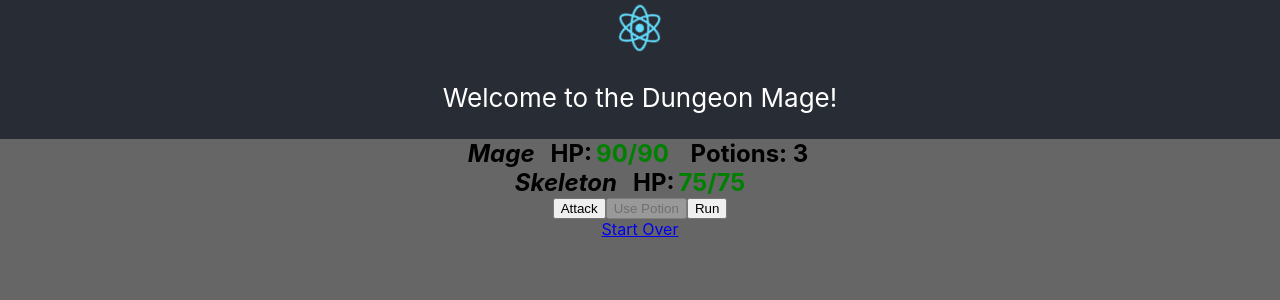
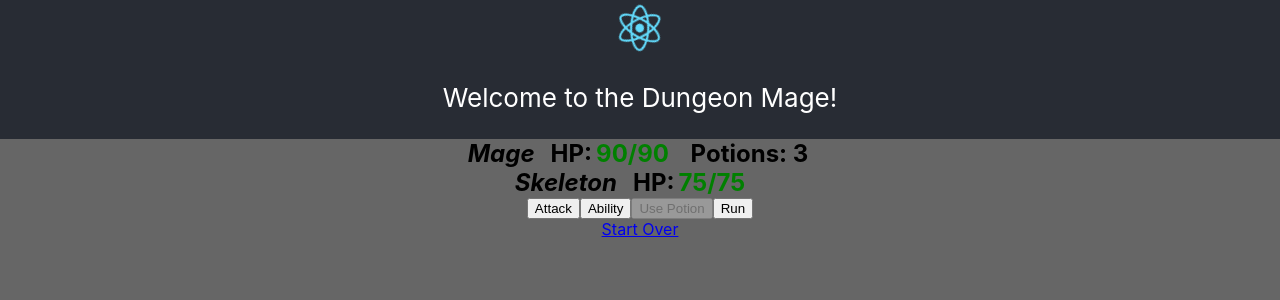
Before and after one commit to erikbcode/tbg, a React (Create React App) app: page / in a window 1280 px wide. Both pictures are taken after a click on the button "Mage". Shown: the top 300 px of the page. Built offline with nearby package versions, Linux system fonts and the light colour scheme.

Commit message:
Changes to fight menu
Added onAbility function to FightProps interface as well as a boolean element to handle when ability should be disabled. Added both of these respective elements to the FightChoicesProps interface as well, and changed the disabled functionality of the ability button

```diff
--- a/src/components/fight-choices.tsx
+++ b/src/components/fight-choices.tsx
@@ -3,19 +3,30 @@ import React, { FunctionComponent } from 'react';
 export interface FightChoicesProps {
   disabled?: boolean; // ? tells you this var is optional
   potionDisabled?: boolean;
+  abilityDisabled?: boolean;
   onAttack: () => void;
   onPotion: () => void;
   onRun: () => void;
+  onAbility: () => void;
 }
 
-export const FightChoices: FunctionComponent<FightChoicesProps> = (props) => {
-  const { disabled, potionDisabled, onAttack, onPotion, onRun } = props;
-
+export const FightChoices: FunctionComponent<FightChoicesProps> = ({
+  disabled,
+  potionDisabled,
+  abilityDisabled,
+  onAttack,
+  onPotion,
+  onRun,
+  onAbility,
+}) => {
   // does the above line make FightChoices into its own function? Or why is it an arrow function?
   return (
     <div>
       <button disabled={disabled} type="button" onClick={onAttack}>
         Attack
+      </button>
+      <button disabled={abilityDisabled} type="button" onClick={onAbility}>
+        Ability
       </button>
       <button
         disabled={potionDisabled || disabled}
@@ -34,9 +45,10 @@ export const FightChoices: FunctionComponent<FightChoicesProps> = (props) => {
 FightChoices.defaultProps = {
   disabled: false,
   potionDisabled: false,
+  abilityDisabled: false,
 };
 
-// Below are various ways of writing the same function
+// Below are various ways of writing the same function in JavaScript
 
 interface AddProps {
   a: number;
--- a/src/components/fight.tsx
+++ b/src/components/fight.tsx
@@ -8,9 +8,11 @@ export interface FightProps {
   mob: MobStats;
   buttonsDisabled?: boolean;
   potionDisabled?: boolean;
+  abilityDisabled?: boolean;
   onAttack: () => void;
   onPotion: () => void;
   onRun: () => void;
+  onAbility: () => void;
 }
 
 export const Fight: FunctionComponent<FightProps> = ({
@@ -18,9 +20,11 @@ export const Fight: FunctionComponent<FightProps> = ({
   mob,
   buttonsDisabled,
   potionDisabled,
+  abilityDisabled,
   onAttack,
   onRun,
   onPotion,
+  onAbility,
 }) => {
   return (
     <div>
@@ -28,9 +32,11 @@ export const Fight: FunctionComponent<FightProps> = ({
       <FightChoices
         disabled={buttonsDisabled}
         potionDisabled={potionDisabled}
+        abilityDisabled={abilityDisabled}
         onAttack={onAttack}
         onRun={onRun}
         onPotion={onPotion}
+        onAbility={onAbility}
       />
     </div>
   );
@@ -38,4 +44,6 @@ export const Fight: FunctionComponent<FightProps> = ({
 
 Fight.defaultProps = {
   buttonsDisabled: false,
+  potionDisabled: false,
+  abilityDisabled: false,
 };
```
